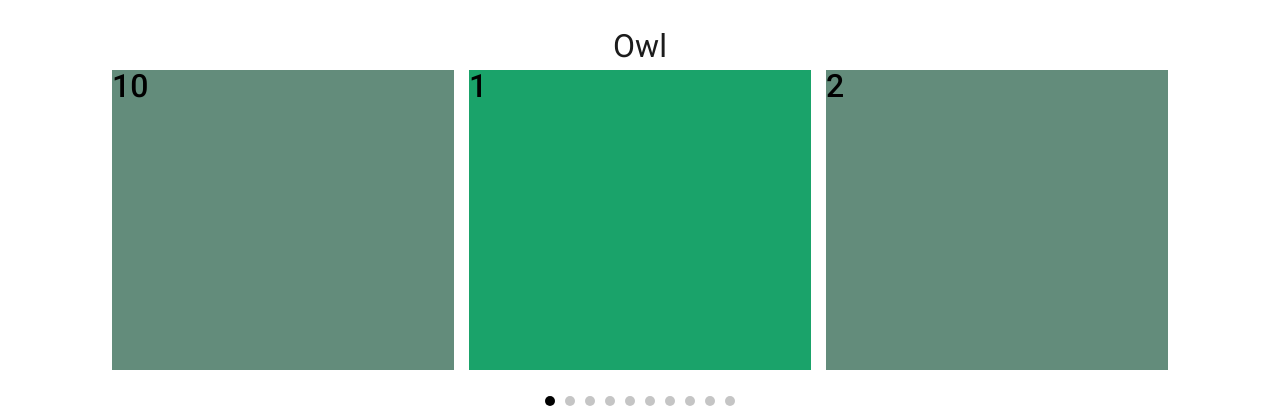
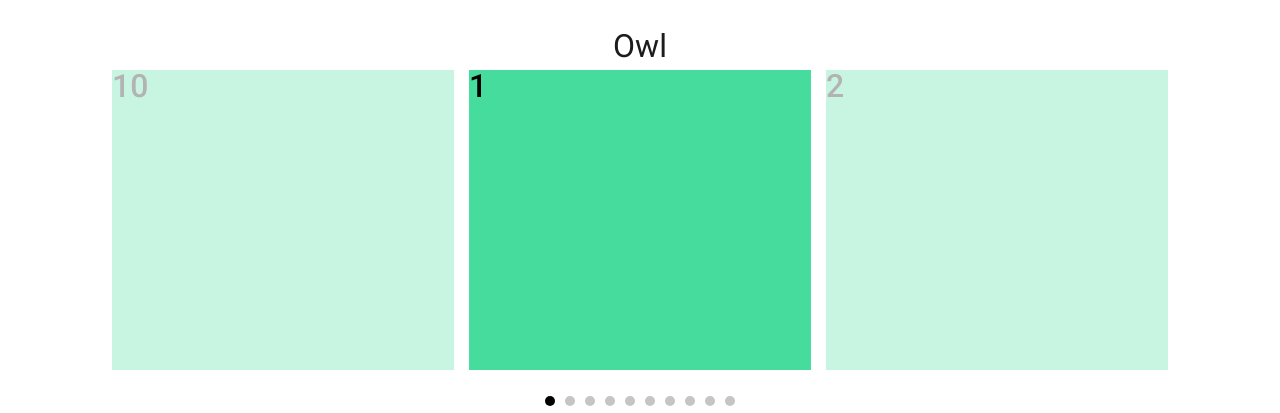
Before and after one commit to KrzysztofPardel/KonsultingFinanse-Slider-Task, a React (Vite) app: page / in a window 1280 px wide. Shown: the part 810-1223 px from the top of the page. Built offline with nearby package versions, Linux system fonts and the light colour scheme; a web font is replaced by a local one.

Commit message:
SliderTwo correction - opacity

```diff
--- a/src/components/SCSS/Sliders.scss
+++ b/src/components/SCSS/Sliders.scss
@@ -288,7 +288,7 @@
 	font-size: 2rem;
 	font-family: 'Roboto', sans-serif;
 	font-weight: 500;
-	background: #1aa36a;
+	background: #46dc9e;
 	background: linear-gradient(128deg, 00c372, 00c372);
 }
 
@@ -320,12 +320,12 @@
 
 //slides
 .keen-slider__slide .keen-slider__slide--center {
-	filter: none;
+	// filter: none;
 	transition: width 0.3s ease;
 	width: 35rem;
 }
 .keen-slider__slide:not(.keen-slider__slide--center) {
-	filter: grayscale(70%);
+	opacity: 30%;
 	transition: width 0.3s ease;
 	width: 10rem;
 }
```
